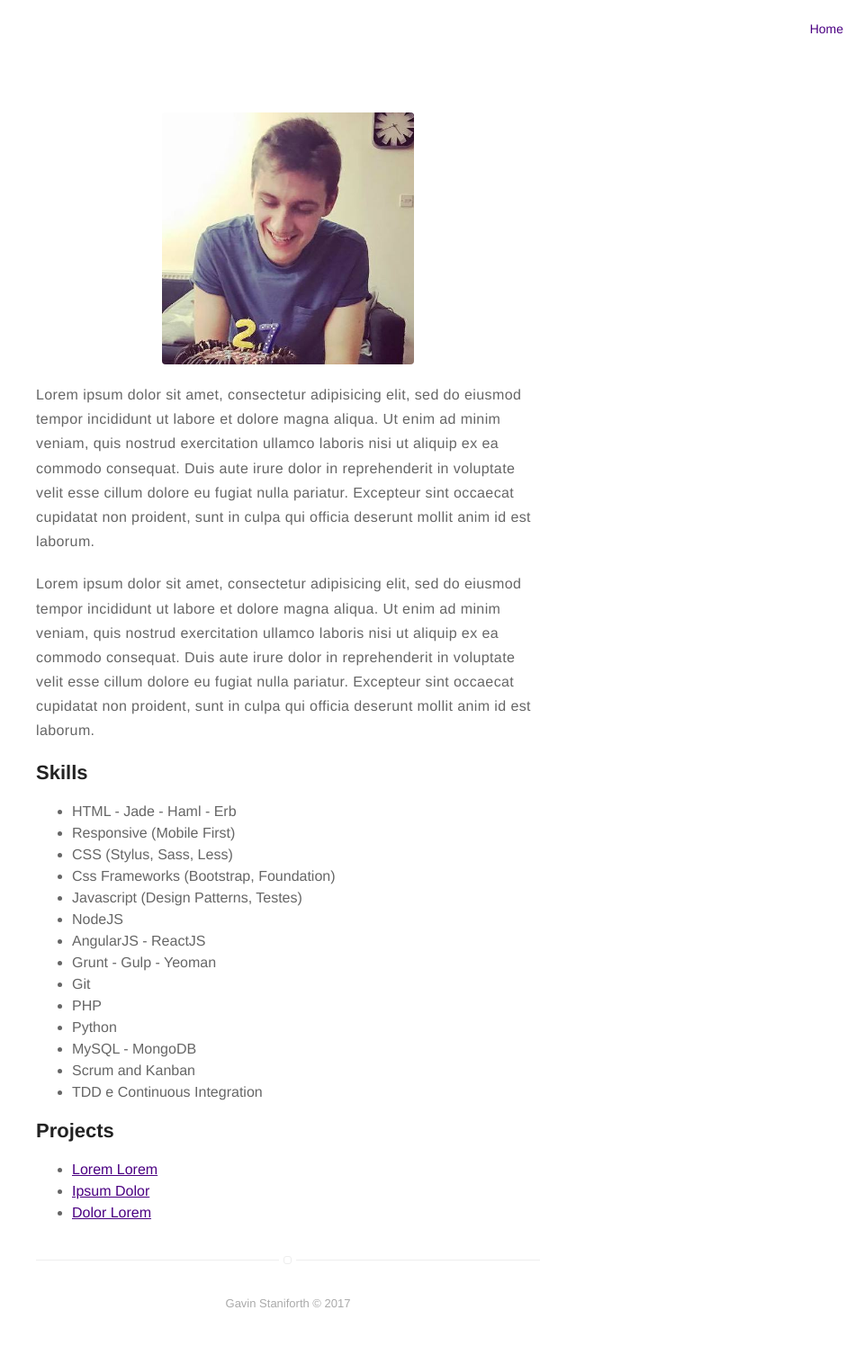
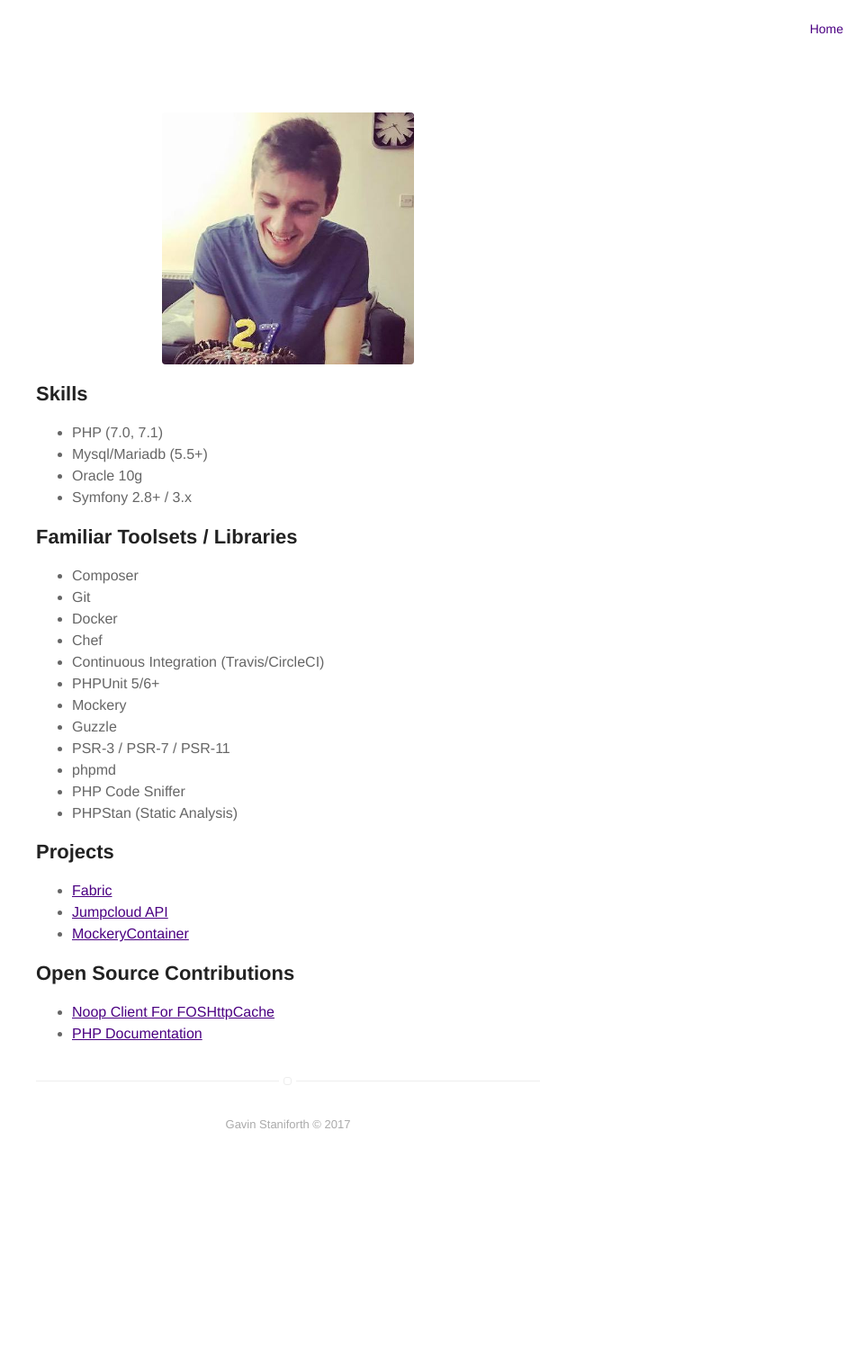
Before and after one commit to gsdevme/gsdev.me, a Jekyll site: the page built from about.md, in a window 1280 px wide. Shown: the whole page at 90% size, without its empty margins (320-1280 px from the left). Built offline with Jekyll 4.4.1, drawn with Linux system fonts in a browser that asks for light colours; after the commit the page ends 1297 px from its top, so only the background shows below that.

Commit message:
feat: add about page

```diff
--- a/_config.yml
+++ b/_config.yml
@@ -3,7 +3,7 @@ name: Gavin Staniforth
 bio: Passionate software engineer working with large scale applications with an interest in performance, scalability & devops
 
 # twitter summary info
-description: A blog about technology and stuff related
+description: Things about Gavin Staniforth.. and opinions
 
 # if it's an external image, update below for true
 # better with square images
@@ -17,7 +17,6 @@ resume-external: true
 resume-url: https://google.com/?q=my+resume
 
 url: https://www.gsdev.me/
-# your url: http://USERNAME.github.io
 
 permalink: /:title/
 
@@ -31,7 +30,8 @@ permalink: /:title/
 # if you don't want comments in your posts, leave categories empty
 disqus:
   shortname: mydisqus # enter this from your disqus account
-  categories: [blog, project] # only show disqus for posts that have these categories
+  #categories: [blog] # only show disqus for posts that have these categories
+  categories: [] # only show disqus for posts that have these categories
 
 # if you don't have any of social below, comment the line
 #facebook: myfacebook
@@ -52,12 +52,12 @@ github: gsdevme
 #email: myemail@gmail.com
 
 authors:
-    johndoe:
-        name: John Doe
-        bio: A Man who travels the world eating noodles
+    me:
+        name: Gavin Staniforth
+        bio: Passionate software & devops engineer
         external-image: false
         picture: assets/images/profile.jpg
-        twitter: johndoe
+        twitter: gsdev90
 
 # do you want a larger site? change the option below
 # options: [normal, large] | default: normal
@@ -72,7 +72,7 @@ width: normal
 projects: false
 
 # if you don't need "about" or "blog", comment them out below
-about: false
+about: true
 blog: false
 
 # do you want to show the "read time" of the posts?
--- a/about.md
+++ b/about.md
@@ -4,43 +4,45 @@ layout: page
 ---
 ![Profile Image]({{ site.url }}/{{ site.picture }})
 
-<p>Lorem ipsum dolor sit amet, consectetur adipisicing elit, sed do eiusmod
-tempor incididunt ut labore et dolore magna aliqua. Ut enim ad minim veniam,
-quis nostrud exercitation ullamco laboris nisi ut aliquip ex ea commodo
-consequat. Duis aute irure dolor in reprehenderit in voluptate velit esse
-cillum dolore eu fugiat nulla pariatur. Excepteur sint occaecat cupidatat non
-proident, sunt in culpa qui officia deserunt mollit anim id est laborum.</p>
-
-<p>Lorem ipsum dolor sit amet, consectetur adipisicing elit, sed do eiusmod
-tempor incididunt ut labore et dolore magna aliqua. Ut enim ad minim veniam,
-quis nostrud exercitation ullamco laboris nisi ut aliquip ex ea commodo
-consequat. Duis aute irure dolor in reprehenderit in voluptate velit esse
-cillum dolore eu fugiat nulla pariatur. Excepteur sint occaecat cupidatat non
-proident, sunt in culpa qui officia deserunt mollit anim id est laborum.</p>
+<p></p>
 
 <h2>Skills</h2>
 
 <ul class="skill-list">
-	<li>HTML - Jade - Haml - Erb</li>
-	<li>Responsive (Mobile First)</li>
-	<li>CSS (Stylus, Sass, Less)</li>
-	<li>Css Frameworks (Bootstrap, Foundation)</li>
-	<li>Javascript (Design Patterns, Testes)</li>
-	<li>NodeJS</li>
-	<li>AngularJS - ReactJS</li>
-	<li>Grunt - Gulp - Yeoman</li>
+	<li>PHP (7.0, 7.1)</li>
+	<li>Mysql/Mariadb (5.5+)</li>
+	<li>Oracle 10g</li>
+	<li>Symfony 2.8+ / 3.x</li>
+</ul>
+
+<h2>Familiar Toolsets / Libraries</h2>
+
+<ul class="skill-list">
+	<li>Composer</li>
 	<li>Git</li>
-	<li>PHP</li>
-	<li>Python</li>
-	<li>MySQL - MongoDB</li>
-	<li>Scrum and Kanban</li>
-	<li>TDD e Continuous Integration</li>
+	<li>Docker</li>
+	<li>Chef</li>
+	<li>Continuous Integration (Travis/CircleCI)</li>
+	<li>PHPUnit 5/6+</li>
+	<li>Mockery</li>
+	<li>Guzzle</li>
+	<li>PSR-3 / PSR-7 / PSR-11</li>
+	<li>phpmd</li>
+	<li>PHP Code Sniffer</li>
+	<li>PHPStan (Static Analysis)</li>
 </ul>
 
 <h2>Projects</h2>
 
 <ul>
-	<li><a href="https://github.com/">Lorem Lorem</a></li>
-	<li><a href="https://github.com/">Ipsum Dolor</a></li>
-	<li><a href="https://github.com/">Dolor Lorem</a></li>
+	<li><a href="https://github.com/gsdevme/fabric">Fabric</a></li>
+	<li><a href="https://github.com/gsdevme/jumpcloud">Jumpcloud API</a></li>
+	<li><a href="https://github.com/gsdevme/MockeryContainer">MockeryContainer</a></li>
 </ul>
+
+<h2>Open Source Contributions</h2>
+
+<ul>
+	<li><a href="https://github.com/FriendsOfSymfony/FOSHttpCache/pull/289">Noop Client For FOSHttpCache</a></li>
+	<li><a href="https://github.com/php/web-php/pull/151">PHP Documentation</a></li>
+</ul>
```
